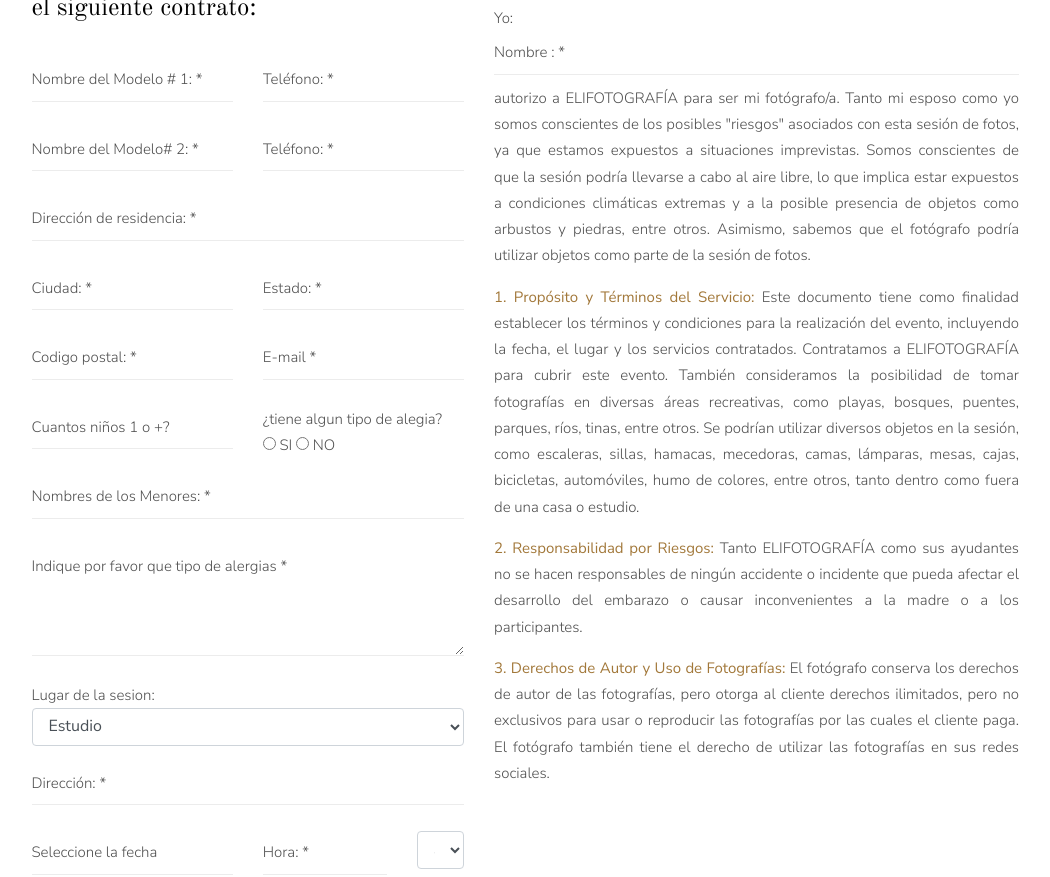
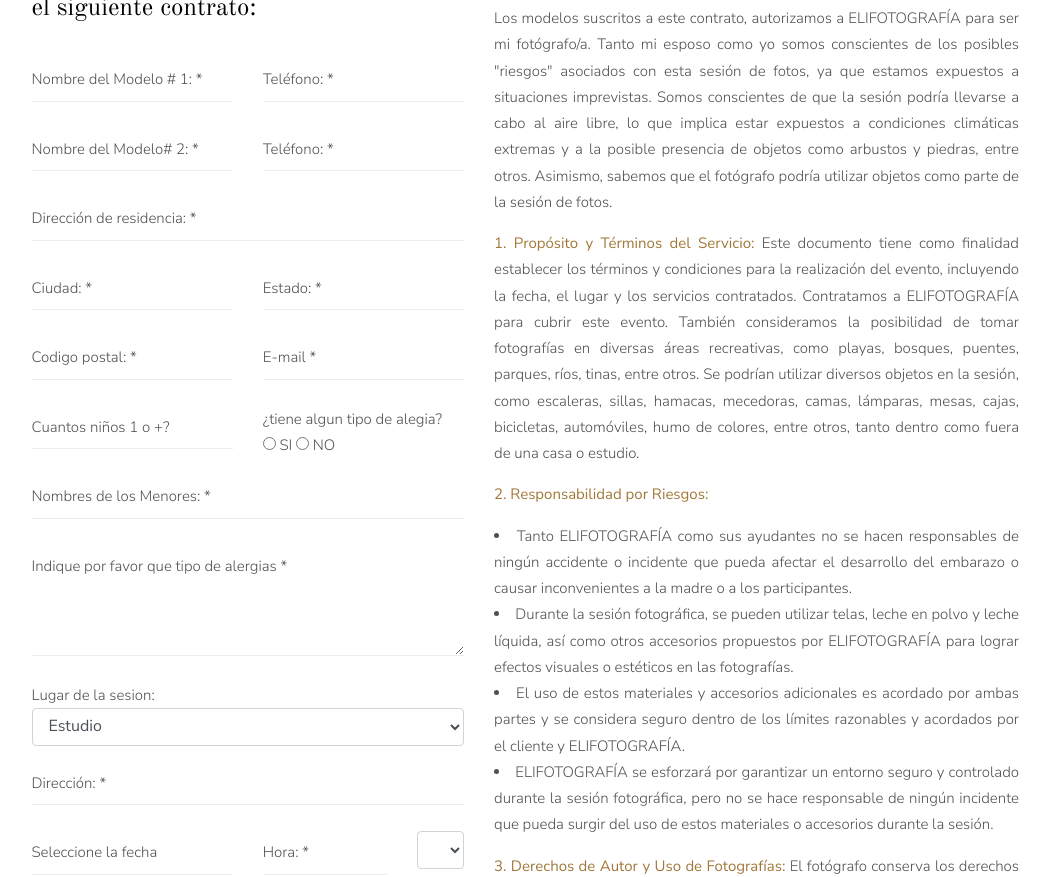
Before and after one commit to buckapi/eli, a plain HTML site: page contratomaternidad.html in a window 1280 px wide. Shown: the part 322-1199 px from the top of the page, without its empty margins (161-1211 px from the left). Drawn offline with nearby package versions, Linux system fonts and the light colour scheme.

Commit message:
contratosmaternidad

```diff
--- a/contratomaternidad.html
+++ b/contratomaternidad.html
@@ -181,10 +181,14 @@
                                 </div>
                                 <div class="col-md-6 mb-4" style="text-align: justify;">
                                     <h3 style="text-align: center;">Términos y condiciones</h3>
-                                    <p>Yo: <input name="name" type="text" placeholder="Nombre : *" required>
-                                    autorizo a ELIFOTOGRAFÍA para ser mi fotógrafo/a. Tanto mi esposo como yo somos conscientes de los posibles "riesgos" asociados con esta sesión de fotos, ya que estamos expuestos a situaciones imprevistas. Somos conscientes de que la sesión podría llevarse a cabo al aire libre, lo que implica estar expuestos a condiciones climáticas extremas y a la posible presencia de objetos como arbustos y piedras, entre otros. Asimismo, sabemos que el fotógrafo podría utilizar objetos como parte de la sesión de fotos. </p>
+                                    <p> Los modelos suscritos a este contrato, autorizamos a ELIFOTOGRAFÍA para ser mi fotógrafo/a. Tanto mi esposo como yo somos conscientes de los posibles "riesgos" asociados con esta sesión de fotos, ya que estamos expuestos a situaciones imprevistas. Somos conscientes de que la sesión podría llevarse a cabo al aire libre, lo que implica estar expuestos a condiciones climáticas extremas y a la posible presencia de objetos como arbustos y piedras, entre otros. Asimismo, sabemos que el fotógrafo podría utilizar objetos como parte de la sesión de fotos. </p>
                                     <p><b>1. Propósito y Términos del Servicio: </b>  Este documento tiene como finalidad  establecer los términos y condiciones para la realización del evento, incluyendo la fecha, el lugar y los servicios contratados. Contratamos a ELIFOTOGRAFÍA para cubrir  este evento. También consideramos la posibilidad de tomar fotografías en diversas áreas recreativas, como playas, bosques, puentes, parques, ríos, tinas, entre otros. Se podrían utilizar diversos objetos en la sesión, como escaleras, sillas, hamacas,  mecedoras, camas, lámparas, mesas, cajas, bicicletas, automóviles, humo de colores, entre otros, tanto dentro como fuera de una casa o estudio. </p>
-                                    <p><b>2. Responsabilidad por Riesgos:</b>  Tanto ELIFOTOGRAFÍA como sus ayudantes no se hacen responsables de ningún accidente o incidente que pueda afectar el desarrollo del embarazo o causar inconvenientes a la madre o a los participantes. </p>
+                                    <p><b>2. Responsabilidad por Riesgos:</b>
+                                       <li> Tanto ELIFOTOGRAFÍA como sus ayudantes no se hacen responsables de ningún accidente o incidente que pueda afectar el desarrollo del embarazo o causar inconvenientes a la madre o a los participantes.</li>
+                                       <li> Durante la sesión fotográfica, se pueden utilizar telas, leche en polvo y leche líquida, así como otros accesorios propuestos por ELIFOTOGRAFÍA para lograr efectos visuales o estéticos en las fotografías.</li>
+                                       <li> El uso de estos materiales y accesorios adicionales es acordado por ambas partes y se considera seguro dentro de los límites razonables y acordados por el cliente y ELIFOTOGRAFÍA.</li>
+                                       <li> ELIFOTOGRAFÍA se esforzará por garantizar un entorno seguro y controlado durante la sesión fotográfica, pero no se hace responsable de ningún incidente que pueda surgir del uso de estos materiales o accesorios durante la sesión.</li>
+                                   </p>
                                     <p><b>3. Derechos de Autor y Uso de Fotografías:</b>  El fotógrafo conserva los derechos de autor de las fotografías, pero otorga al cliente derechos ilimitados, pero no exclusivos para usar o reproducir las fotografías por las cuales el cliente paga. El fotógrafo también tiene el derecho de utilizar las fotografías en sus redes sociales.</p>
                                 </div>
                                 <div class="col-md-6 mb-4" style="text-align: justify;">
```
